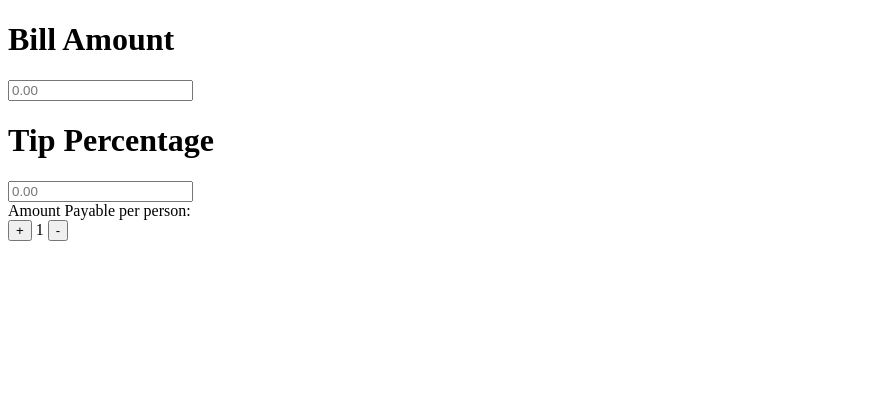
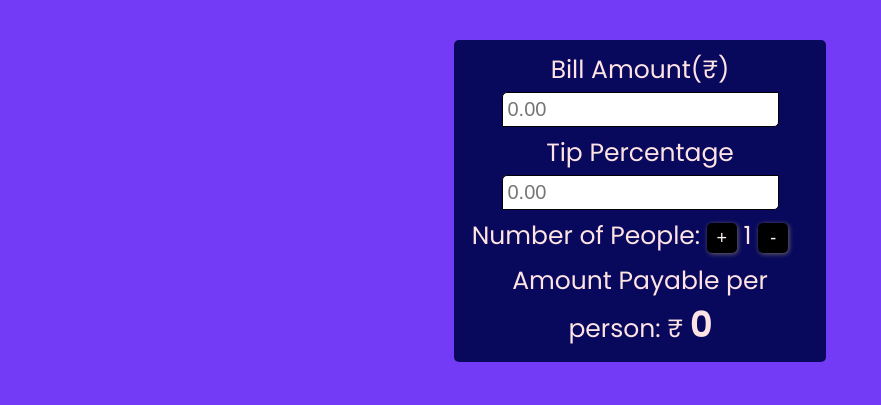
Before and after one commit to divyaagrawal261/Tip-Calculator, a plain HTML site: page index.html in a window 1280 px wide. Shown: the whole page, without its empty margins (0-881 px from the left). Drawn offline with Linux system fonts and the light colour scheme.

Commit message:
Added Style.css

```diff
--- a/app.js
+++ b/app.js
@@ -1,25 +1,23 @@
-const billInput=document.getElementById("billAmount")
-const tip=document.getElementById("tipPercentage")
-const numPeople=document.getElementById("people")
-const amountPerHead=document.getElementById("amount")
+const billInput = document.getElementById("billAmount");
+const tip = document.getElementById("tipPercentage");
+const numPeople = document.getElementById("people");
+const amountPerHead = document.getElementById("amount");
 
-let Numb=Number(numPeople.innerText)
+let Numb = Number(numPeople.innerText);
 
-const calculateBill = () =>
-{
-    let bill=Number(billInput.value) + (Number(tip.value)/100*Number(billInput.value))
-    amountPerHead.innerText=bill/Numb
-}
+const calculateBill = () => {
+  let bill =Number(billInput.value)+ (Number(tip.value) / 100) * Number(billInput.value);
+  amountPerHead.innerText = (bill / Numb).toFixed(2);
+};
 
-const increment=()=>{
-    Numb=Numb+1
-    numPeople.innerText=Numb
-    calculateBill()
-}
+const increment = () => {
+  Numb = Numb + 1;
+  numPeople.innerText = Numb;
+  calculateBill();
+};
 
-const decrement=()=>{
-    if(Numb>1)
-       Numb=Numb-1
-    numPeople.innerText=Numb
-    calculateBill()
-}
+const decrement = () => {
+  if (Numb > 1) Numb = Numb - 1;
+  numPeople.innerText = Numb;
+  calculateBill();
+};
--- a/index.html
+++ b/index.html
@@ -1,23 +1,54 @@
 <!DOCTYPE html>
 <html lang="en">
-<head>
-    <meta charset="UTF-8">
-    <meta http-equiv="X-UA-Compatible" content="IE=edge">
-    <meta name="viewport" content="width=device-width, initial-scale=1.0">
+  <head>
+    <meta charset="UTF-8" />
+    <meta http-equiv="X-UA-Compatible" content="IE=edge" />
+    <meta name="viewport" content="width=device-width, initial-scale=1.0" />
     <title>Document</title>
-    <link rel="stylesheet" href="style.css">
-</head>
-<body>
+    <link rel="stylesheet" href="style.css" />
+    <link rel="preconnect" href="https://fonts.googleapis.com" />
+    <link rel="preconnect" href="https://fonts.gstatic.com" crossorigin />
+    <link
+      href="https://fonts.googleapis.com/css2?family=Kalam&family=Poppins:wght@300;400;500&display=swap"
+      rel="stylesheet"
+    />
+  </head>
+  <body>
     <div class="main">
-        <h1>Bill Amount</h1>
-        <input type="text" id="billAmount" placeholder="0.00" onkeyup="calculateBill()">
-        <h1>Tip Percentage</h1>
-        <input type="text" id="tipPercentage" placeholder="0.00" onkeyup="calculateBill()">
-        <div >Amount Payable per person: <div id="amount"></div> </div>
+      <div class="billSection">
+        Bill Amount(₹)
+        <br />
+        <input
+          type="text"
+          id="billAmount"
+          placeholder="0.00"
+          onkeyup="calculateBill()"
+        />
+      </div>
+      <div class="TipSection">
+        Tip Percentage
+        <br />
+        <input
+          type="text"
+          id="tipPercentage"
+          placeholder="0.00"
+          onkeyup="calculateBill()"
+        />
+      </div>
+      <div class="buttonSection">
+        Number of People:
         <button id="incrementPeople" onclick="increment()">+</button>
         <span id="people">1</span>
         <button id="decrementPeople" onclick="decrement()">-</button>
+      </div>
+      <div class="AmountSection">
+        <div>
+          Amount Payable per person:
+          <bold>₹ </bold>
+          <span id="amount">0</span>
+        </div>
+      </div>
     </div>
     <script src="app.js"></script>
-</body>
+  </body>
 </html>
--- a/style.css
+++ b/style.css
@@ -0,0 +1,53 @@
+* {
+  margin: 0;
+  padding: 0;
+}
+body {
+  display: flex;
+  flex-wrap: wrap;
+  justify-content: center;
+  background-color: rgb(115, 59, 245);
+  color: rgb(253, 227, 227);
+  font-size: 25px;
+  font-family: "Poppins", sans-serif;
+}
+button {
+  height: 30px;
+  width: 30px;
+  padding: 5px;
+  border-radius: 5px;
+  background-color: black;
+  color: rgb(255, 243, 243);
+  border: 0px;
+  box-shadow: 1px 1px 5px rgb(107, 102, 102);
+  font-size: large;
+}
+input {
+  text-emphasis: bold;
+  font-size: 20px;
+  padding: 5px;
+  border: 1px solid black;
+  border-radius: 5px 0px 5px 0px;
+}
+.main {
+  background-color: rgb(8, 8, 92);
+  margin: 40px;
+  height: 300px;
+  padding: 10px;
+  text-align: center;
+  width: 350px;
+  border: 1px solid rgba(0, 0, 0, 0);
+  border-radius: 5px;
+  display: flex;
+  flex-direction: column;
+  justify-content: space-between;
+}
+.buttonSection {
+  position: relative;
+  top: 0px;
+  right: 10px;
+}
+#amount {
+  font-size: 34px;
+  font-weight: bolder;
+}
```
